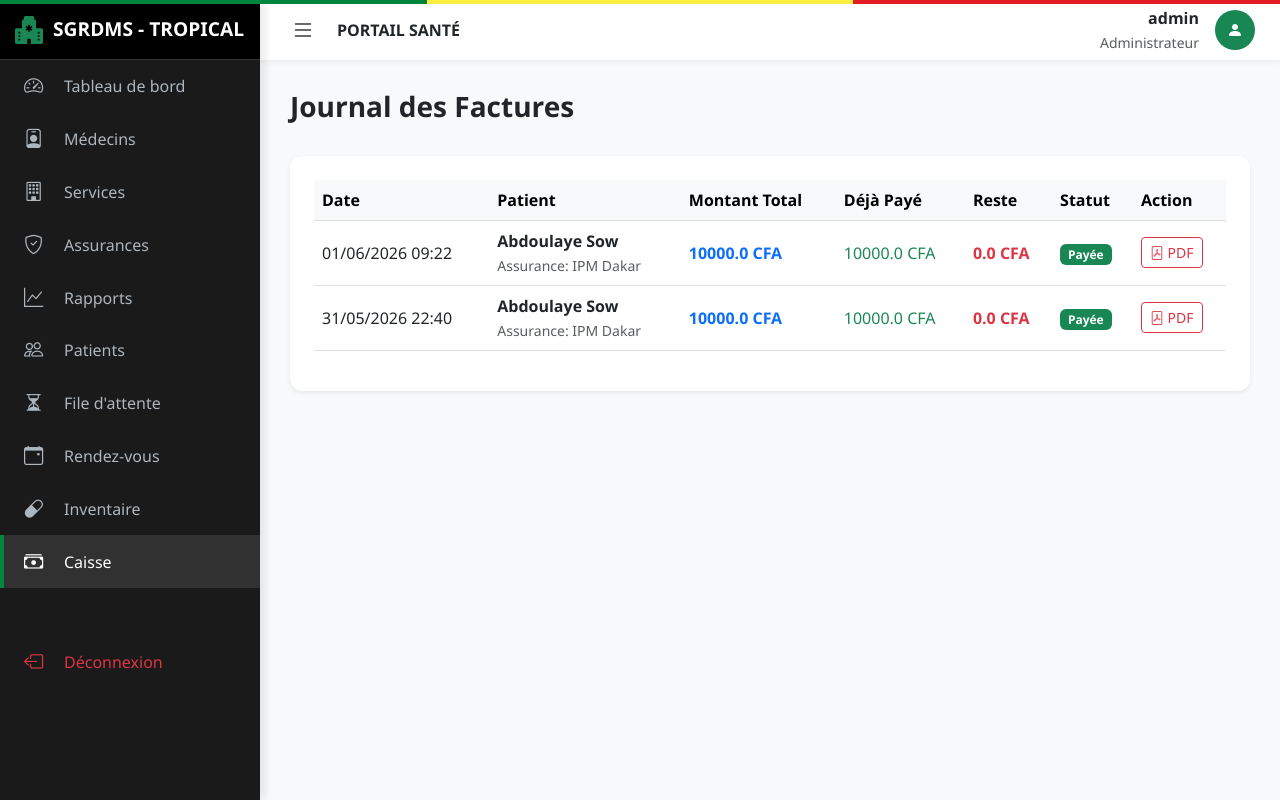
After one commit to Mhdbreezer/LE_TROPICAL, a Flask app: page /caisse/factures in a window 1280 px wide. The commit adds this page. Run offline with Flask 3, Linux system fonts and the light colour scheme; a user stored in the database is signed in.

Commit message:
projet merise upgrade

```diff
--- a/app/routes.py
+++ b/app/routes.py
@@ -50,6 +50,9 @@ def dashboard():
         today = datetime.now().date()
         stats['rdv_today'] = RendezVous.query.filter_by(date_rdv=today).count()
         stats['waiting'] = RendezVous.query.filter_by(date_rdv=today, statut='En attente').count()
+    elif current_user.role == 'Caissier':
+        stats['pending_invoices'] = Facture.query.filter_by(statut='En attente').count()
+        stats['daily_revenue'] = db.session.query(db.func.sum(Facture.montant_paye)).filter(db.func.date(Facture.date_facture) == datetime.now().date()).scalar() or 0
 
     if current_user.role == 'Medecin':
         recent_rdvs = RendezVous.query.filter_by(medecin_id=current_user.medecin_id).order_by(RendezVous.date_rdv.desc()).limit(5).all()
@@ -380,6 +383,30 @@ def rapports():
                            rev_labels=rev_labels, rev_data=rev_data,
                            gender_labels=gender_labels, gender_data=gender_data)
 
+# --- CAISSIER MGMT ---
+@main.route("/caisse/factures")
+@login_required
+def caisse_factures():
+    if current_user.role not in ['Caissier', 'Administrateur']: return redirect(url_for('main.dashboard'))
+    factures = Facture.query.order_by(Facture.date_facture.desc()).all()
+    return render_template('caisse/factures.html', factures=factures)
+
+@main.route("/caisse/payer/<int:facture_id>", methods=['POST'])
+@login_required
+def caisse_payer(facture_id):
+    if current_user.role not in ['Caissier', 'Administrateur']: return redirect(url_for('main.dashboard'))
+    f = Facture.query.get_or_404(facture_id)
+    montant = request.form.get('montant_paye', type=float)
+    if montant:
+        f.montant_paye = (f.montant_paye or 0) + montant
+        if f.montant_paye >= f.montant_total:
+            f.statut = 'Payée'
+        else:
+            f.statut = 'Partielle'
+        db.session.commit()
+        flash(f'Paiement de {montant} CFA enregistré.', 'success')
+    return redirect(url_for('main.caisse_factures'))
+
 # --- LOGOUT ---
 @main.route("/logout")
 def logout():
--- a/app/templates/base.html
+++ b/app/templates/base.html
@@ -236,7 +236,7 @@
             </a>
             {% endif %}
 
-            {% if current_user.role != 'Pharmacien' %}
+            {% if current_user.role not in ['Pharmacien', 'Caissier'] %}
             <a href="{{ url_for('main.list_rdvs') }}" class="menu-item {{ 'active' if request.endpoint == 'main.list_rdvs' }}">
                 <i class="bi bi-calendar-event"></i>
                 <span class="menu-text">Rendez-vous</span>
@@ -254,6 +254,13 @@
             <a href="{{ url_for('main.pharmacie_inventaire') }}" class="menu-item {{ 'active' if request.endpoint == 'main.pharmacie_inventaire' }}">
                 <i class="bi bi-capsule"></i>
                 <span class="menu-text">Inventaire</span>
+            </a>
+            {% endif %}
+
+            {% if current_user.role in ['Caissier', 'Administrateur'] %}
+            <a href="{{ url_for('main.caisse_factures') }}" class="menu-item {{ 'active' if request.endpoint == 'main.caisse_factures' }}">
+                <i class="bi bi-cash-stack"></i>
+                <span class="menu-text">Caisse</span>
             </a>
             {% endif %}
 
--- /dev/null
+++ b/app/templates/caisse/factures.html
@@ -0,0 +1,110 @@
+{% extends "base.html" %}
+
+{% block title %}Gestion de la Caisse{% endblock %}
+
+{% block content %}
+<div class="d-flex justify-content-between align-items-center mb-4">
+    <h3 class="fw-bold">Journal des Factures</h3>
+</div>
+
+<div class="card border-0 shadow-sm p-4">
+    <div class="table-responsive">
+        <table class="table table-hover align-middle">
+            <thead class="table-light">
+                <tr>
+                    <th>Date</th>
+                    <th>Patient</th>
+                    <th>Montant Total</th>
+                    <th>Déjà Payé</th>
+                    <th>Reste</th>
+                    <th>Statut</th>
+                    <th>Action</th>
+                </tr>
+            </thead>
+            <tbody>
+                {% for f in factures %}
+                {% set reste = f.montant_total - (f.montant_paye or 0) %}
+                <tr>
+                    <td>{{ f.date_facture.strftime('%d/%m/%Y %H:%M') }}</td>
+                    <td>
+                        <div class="fw-bold">{{ f.consultation.rdv.patient.prenom }} {{ f.consultation.rdv.patient.nom }}</div>
+                        <small class="text-muted">Assurance: {{ f.consultation.rdv.patient.assurance.nom_assurance if f.consultation.rdv.patient.assurance else 'Néant' }}</small>
+                    </td>
+                    <td class="fw-bold text-primary">{{ f.montant_total }} CFA</td>
+                    <td class="text-success">{{ f.montant_paye or 0 }} CFA</td>
+                    <td class="fw-bold text-danger">{{ reste }} CFA</td>
+                    <td>
+                        <span class="badge {{ 'bg-success' if f.statut == 'Payée' else 'bg-warning text-dark' if f.statut == 'Partielle' else 'bg-danger' }}">
+                            {{ f.statut }}
+                        </span>
+                    </td>
+                    <td>
+                        <div class="d-flex gap-2">
+                            {% if f.statut != 'Payée' %}
+                            <button type="button" class="btn btn-sm btn-senegal" data-bs-toggle="modal" data-bs-target="#payModal{{ f.id }}">
+                                <i class="bi bi-cash me-1"></i> Encaisser
+                            </button>
+                            {% endif %}
+                            <a href="{{ url_for('main.pdf_facture', facture_id=f.id) }}" target="_blank" class="btn btn-sm btn-outline-danger">
+                                <i class="bi bi-file-pdf"></i> PDF
+                            </a>
+                        </div>
+                    </td>
+                </tr>
+                {% else %}
+                <tr>
+                    <td colspan="7" class="text-center text-muted py-4">Aucune facture enregistrée.</td>
+                </tr>
+                {% endfor %}
+            </tbody>
+        </table>
+    </div>
+</div>
+
+<!-- Modals outside table-responsive for better stability -->
+{% for f in factures %}
+{% if f.statut != 'Payée' %}
+{% set reste = f.montant_total - (f.montant_paye or 0) %}
+<div class="modal fade" id="payModal{{ f.id }}" tabindex="-1" aria-labelledby="payModalLabel{{ f.id }}" aria-hidden="true">
+    <div class="modal-dialog modal-dialog-centered">
+        <div class="modal-content border-0 shadow-lg">
+            <form action="{{ url_for('main.caisse_payer', facture_id=f.id) }}" method="POST">
+                <div class="modal-header bg-success text-white">
+                    <h5 class="modal-title fw-bold" id="payModalLabel{{ f.id }}">Règlement Facture #{{ f.id }}</h5>
+                    <button type="button" class="btn-close btn-close-white" data-bs-dismiss="modal" aria-label="Close"></button>
+                </div>
+                <div class="modal-body p-4">
+                    <div class="text-center mb-4">
+                        <div class="display-6 text-success mb-2">
+                            <i class="bi bi-person-check"></i>
+                        </div>
+                        <h6 class="fw-bold mb-1">{{ f.consultation.rdv.patient.prenom }} {{ f.consultation.rdv.patient.nom }}</h6>
+                        <span class="badge bg-light text-dark border">Dossier N° {{ f.consultation.rdv.patient.id }}</span>
+                    </div>
+
+                    <div class="alert alert-warning border-0 d-flex align-items-center">
+                        <i class="bi bi-info-circle-fill me-2 fs-4"></i>
+                        <div>
+                            Reste à percevoir : <strong>{{ reste }} CFA</strong>
+                        </div>
+                    </div>
+
+                    <div class="mb-3">
+                        <label class="form-label fw-bold">Montant versé (CFA)</label>
+                        <div class="input-group input-group-lg">
+                            <span class="input-group-text bg-white border-end-0"><i class="bi bi-cash"></i></span>
+                            <input type="number" name="montant_paye" class="form-control border-start-0" value="{{ reste }}" min="1" max="{{ reste }}" required>
+                        </div>
+                    </div>
+                </div>
+                <div class="modal-footer border-0 p-4 pt-0">
+                    <button type="button" class="btn btn-light" data-bs-dismiss="modal">Annuler</button>
+                    <button type="submit" class="btn btn-senegal px-4">Valider l'encaissement</button>
+                </div>
+            </form>
+        </div>
+    </div>
+</div>
+{% endif %}
+{% endfor %}
+{% endblock %}
```
Also changed, not shown: app/templates/dashboard.html (+29 -0 lines), instance/sgrdms.db, 2 other files.
